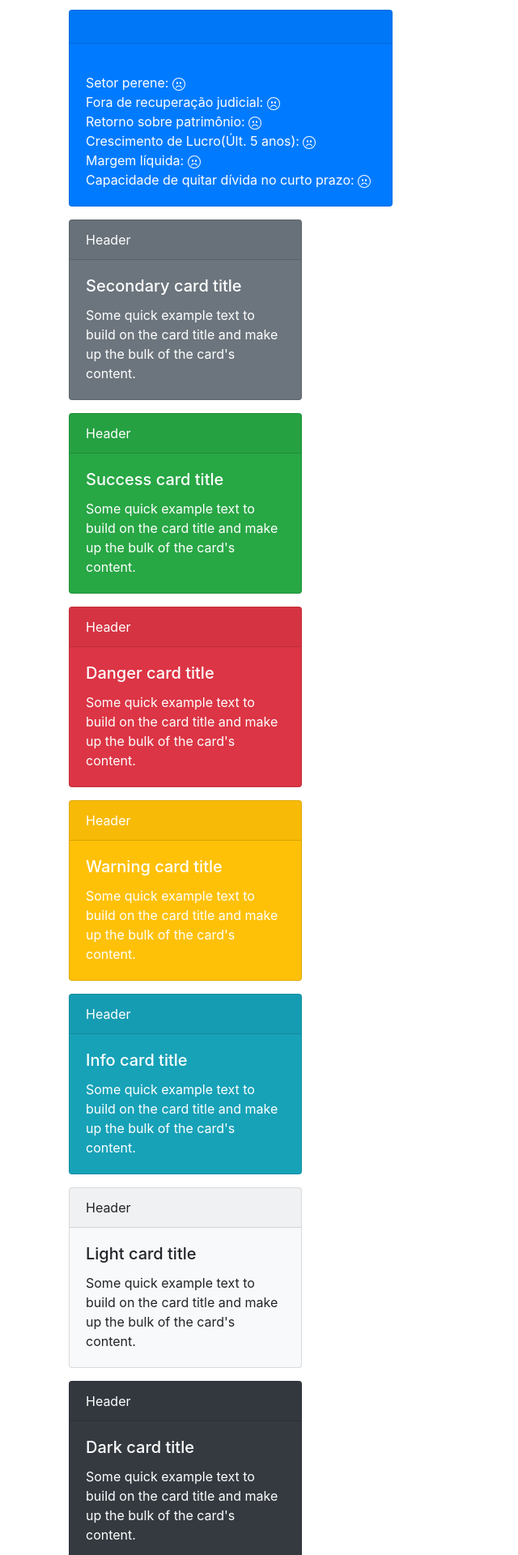
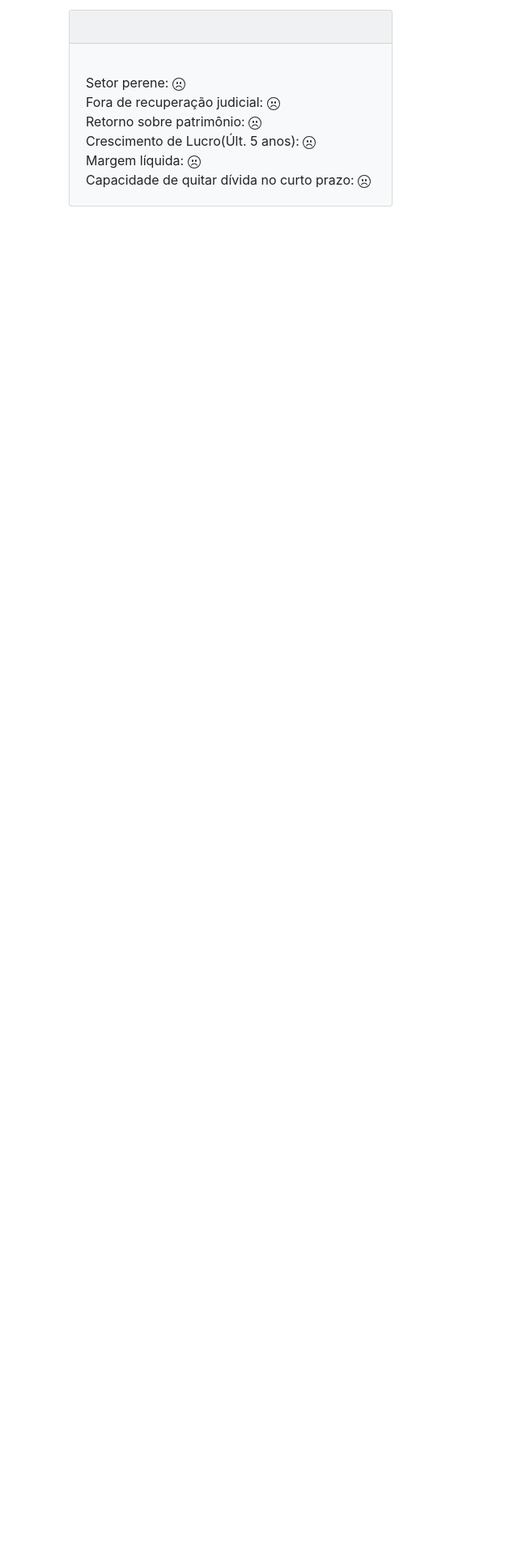
Before and after one commit to sartorileonardo/analisys-brazilian-stock-front, an Angular app: page / in a window 1280 px wide. Shown: the part 240-2160 px from the top of the page at 81% size, without its empty margins (0-640 px from the left). After the commit the page ends 800 px from the top, so only its background shows below. Built offline with nearby package versions, Linux system fonts and the light colour scheme.

Commit message:
[Added] - Added avaliacaoGeral with dynamic colors cards

```diff
--- a/src/app/analisys-brazilian-stock.dto.ts
+++ b/src/app/analisys-brazilian-stock.dto.ts
@@ -1,3 +1,4 @@
+import { AvaliacaoGeralDTO } from "./analisys-brazilian-stock.enum";
 
 export class AnalisysBrazilianStockDTO {
     ticker: string = "";
@@ -11,4 +12,5 @@
     possuiBomPrecoEmRelacaoAoLucroAssimComoValorPatrimonial: boolean = false;
     nomeEmpresa: string = "";
     segmentoEmpresa: string = "";
+    avaliacaoGeralDTO: AvaliacaoGeralDTO = AvaliacaoGeralDTO.INDEFINIDO;
 }
--- /dev/null
+++ b/src/app/analisys-brazilian-stock.enum.ts
@@ -0,0 +1,8 @@
+
+export enum AvaliacaoGeralDTO {
+    OTIMO = "card text-white bg-primary mb-3",
+    BOM = "card text-white bg-success mb-3",
+    REGULAR = "card text-white bg-warning mb-3",
+    RUIM = "card text-white bg-danger mb-3",
+    INDEFINIDO = "card bg-light mb-3"
+}
--- a/src/app/analisys-brazilian-stock/analisys-brazilian-stock.component.html
+++ b/src/app/analisys-brazilian-stock/analisys-brazilian-stock.component.html
@@ -1,4 +1,3 @@
-
 <div class="container mt-3" *ngIf="stockAnalisys">
 
   <div class="row mt-3">
@@ -7,7 +6,9 @@
       <form>
         <div class="form-floating">
           <label>Análise por Ticker</label>
-            <input type="text" class="form-control" placeholder="Insira o ticker da empresa, ex: ABEV3, VALE3, PETR4, BBAS3" id="ticker" required [(ngModel)]="ticker" (ngModelChange)="tickerChanged($event)" name="ticker">
+          <input type="text" class="form-control"
+            placeholder="Insira o ticker da empresa, ex: ABEV3, VALE3, PETR4, BBAS3" id="ticker" required
+            [(ngModel)]="ticker" (ngModelChange)="tickerChanged($event)" name="ticker">
         </div>
 
         <button type="button" class="btn btn-primary btn-lg btn-block" (click)="search()">Analisar</button>
@@ -21,7 +22,7 @@
         <br />
         <br />
 
-  <div class="card text-white bg-primary mb-3" style="max-width: 25rem;">
+        <div [class]="stockAnalisys.avaliacaoGeralDTO" style="max-width: 25rem;">
           <div class="card-header">
             <p>{{stockAnalisys.ticker}}</p>
           </div>
@@ -33,147 +34,121 @@
 
               <div *ngIf="stockAnalisys.estaEmSetorPerene">
                 Setor perene:
-          <svg xmlns="http://www.w3.org/2000/svg" width="16" height="16" fill="currentColor" class="bi bi-emoji-smile" viewBox="0 0 16 16">
-            <path d="M8 15A7 7 0 1 1 8 1a7 7 0 0 1 0 14zm0 1A8 8 0 1 0 8 0a8 8 0 0 0 0 16z"/>
-            <path d="M4.285 9.567a.5.5 0 0 1 .683.183A3.498 3.498 0 0 0 8 11.5a3.498 3.498 0 0 0 3.032-1.75.5.5 0 1 1 .866.5A4.498 4.498 0 0 1 8 12.5a4.498 4.498 0 0 1-3.898-2.25.5.5 0 0 1 .183-.683zM7 6.5C7 7.328 6.552 8 6 8s-1-.672-1-1.5S5.448 5 6 5s1 .672 1 1.5zm4 0c0 .828-.448 1.5-1 1.5s-1-.672-1-1.5S9.448 5 10 5s1 .672 1 1.5z"/>
+                <svg xmlns="http://www.w3.org/2000/svg" width="16" height="16" fill="currentColor"
+                  class="bi bi-emoji-smile" viewBox="0 0 16 16">
+                  <path d="M8 15A7 7 0 1 1 8 1a7 7 0 0 1 0 14zm0 1A8 8 0 1 0 8 0a8 8 0 0 0 0 16z" />
+                  <path
+                    d="M4.285 9.567a.5.5 0 0 1 .683.183A3.498 3.498 0 0 0 8 11.5a3.498 3.498 0 0 0 3.032-1.75.5.5 0 1 1 .866.5A4.498 4.498 0 0 1 8 12.5a4.498 4.498 0 0 1-3.898-2.25.5.5 0 0 1 .183-.683zM7 6.5C7 7.328 6.552 8 6 8s-1-.672-1-1.5S5.448 5 6 5s1 .672 1 1.5zm4 0c0 .828-.448 1.5-1 1.5s-1-.672-1-1.5S9.448 5 10 5s1 .672 1 1.5z" />
                 </svg>
               </div>
               <div *ngIf="!stockAnalisys.estaEmSetorPerene">
                 Setor perene:
-          <svg xmlns="http://www.w3.org/2000/svg" width="16" height="16" fill="currentColor" class="bi bi-emoji-frown" viewBox="0 0 16 16">
-            <path d="M8 15A7 7 0 1 1 8 1a7 7 0 0 1 0 14zm0 1A8 8 0 1 0 8 0a8 8 0 0 0 0 16z"/>
-            <path d="M4.285 12.433a.5.5 0 0 0 .683-.183A3.498 3.498 0 0 1 8 10.5c1.295 0 2.426.703 3.032 1.75a.5.5 0 0 0 .866-.5A4.498 4.498 0 0 0 8 9.5a4.5 4.5 0 0 0-3.898 2.25.5.5 0 0 0 .183.683zM7 6.5C7 7.328 6.552 8 6 8s-1-.672-1-1.5S5.448 5 6 5s1 .672 1 1.5zm4 0c0 .828-.448 1.5-1 1.5s-1-.672-1-1.5S9.448 5 10 5s1 .672 1 1.5z"/>
+                <svg xmlns="http://www.w3.org/2000/svg" width="16" height="16" fill="currentColor"
+                  class="bi bi-emoji-frown" viewBox="0 0 16 16">
+                  <path d="M8 15A7 7 0 1 1 8 1a7 7 0 0 1 0 14zm0 1A8 8 0 1 0 8 0a8 8 0 0 0 0 16z" />
+                  <path
+                    d="M4.285 12.433a.5.5 0 0 0 .683-.183A3.498 3.498 0 0 1 8 10.5c1.295 0 2.426.703 3.032 1.75a.5.5 0 0 0 .866-.5A4.498 4.498 0 0 0 8 9.5a4.5 4.5 0 0 0-3.898 2.25.5.5 0 0 0 .183.683zM7 6.5C7 7.328 6.552 8 6 8s-1-.672-1-1.5S5.448 5 6 5s1 .672 1 1.5zm4 0c0 .828-.448 1.5-1 1.5s-1-.672-1-1.5S9.448 5 10 5s1 .672 1 1.5z" />
                 </svg>
               </div>
 
               <div *ngIf="stockAnalisys.estaForaDeRecuperacaoJudicial">
                 Fora de recuperação judicial:
-          <svg xmlns="http://www.w3.org/2000/svg" width="16" height="16" fill="currentColor" class="bi bi-emoji-smile" viewBox="0 0 16 16">
-            <path d="M8 15A7 7 0 1 1 8 1a7 7 0 0 1 0 14zm0 1A8 8 0 1 0 8 0a8 8 0 0 0 0 16z"/>
-            <path d="M4.285 9.567a.5.5 0 0 1 .683.183A3.498 3.498 0 0 0 8 11.5a3.498 3.498 0 0 0 3.032-1.75.5.5 0 1 1 .866.5A4.498 4.498 0 0 1 8 12.5a4.498 4.498 0 0 1-3.898-2.25.5.5 0 0 1 .183-.683zM7 6.5C7 7.328 6.552 8 6 8s-1-.672-1-1.5S5.448 5 6 5s1 .672 1 1.5zm4 0c0 .828-.448 1.5-1 1.5s-1-.672-1-1.5S9.448 5 10 5s1 .672 1 1.5z"/>
+                <svg xmlns="http://www.w3.org/2000/svg" width="16" height="16" fill="currentColor"
+                  class="bi bi-emoji-smile" viewBox="0 0 16 16">
+                  <path d="M8 15A7 7 0 1 1 8 1a7 7 0 0 1 0 14zm0 1A8 8 0 1 0 8 0a8 8 0 0 0 0 16z" />
+                  <path
+                    d="M4.285 9.567a.5.5 0 0 1 .683.183A3.498 3.498 0 0 0 8 11.5a3.498 3.498 0 0 0 3.032-1.75.5.5 0 1 1 .866.5A4.498 4.498 0 0 1 8 12.5a4.498 4.498 0 0 1-3.898-2.25.5.5 0 0 1 .183-.683zM7 6.5C7 7.328 6.552 8 6 8s-1-.672-1-1.5S5.448 5 6 5s1 .672 1 1.5zm4 0c0 .828-.448 1.5-1 1.5s-1-.672-1-1.5S9.448 5 10 5s1 .672 1 1.5z" />
                 </svg>
               </div>
               <div *ngIf="!stockAnalisys.estaForaDeRecuperacaoJudicial">
                 Fora de recuperação judicial:
-          <svg xmlns="http://www.w3.org/2000/svg" width="16" height="16" fill="currentColor" class="bi bi-emoji-frown" viewBox="0 0 16 16">
-            <path d="M8 15A7 7 0 1 1 8 1a7 7 0 0 1 0 14zm0 1A8 8 0 1 0 8 0a8 8 0 0 0 0 16z"/>
-            <path d="M4.285 12.433a.5.5 0 0 0 .683-.183A3.498 3.498 0 0 1 8 10.5c1.295 0 2.426.703 3.032 1.75a.5.5 0 0 0 .866-.5A4.498 4.498 0 0 0 8 9.5a4.5 4.5 0 0 0-3.898 2.25.5.5 0 0 0 .183.683zM7 6.5C7 7.328 6.552 8 6 8s-1-.672-1-1.5S5.448 5 6 5s1 .672 1 1.5zm4 0c0 .828-.448 1.5-1 1.5s-1-.672-1-1.5S9.448 5 10 5s1 .672 1 1.5z"/>
+                <svg xmlns="http://www.w3.org/2000/svg" width="16" height="16" fill="currentColor"
+                  class="bi bi-emoji-frown" viewBox="0 0 16 16">
+                  <path d="M8 15A7 7 0 1 1 8 1a7 7 0 0 1 0 14zm0 1A8 8 0 1 0 8 0a8 8 0 0 0 0 16z" />
+                  <path
+                    d="M4.285 12.433a.5.5 0 0 0 .683-.183A3.498 3.498 0 0 1 8 10.5c1.295 0 2.426.703 3.032 1.75a.5.5 0 0 0 .866-.5A4.498 4.498 0 0 0 8 9.5a4.5 4.5 0 0 0-3.898 2.25.5.5 0 0 0 .183.683zM7 6.5C7 7.328 6.552 8 6 8s-1-.672-1-1.5S5.448 5 6 5s1 .672 1 1.5zm4 0c0 .828-.448 1.5-1 1.5s-1-.672-1-1.5S9.448 5 10 5s1 .672 1 1.5z" />
                 </svg>
               </div>
 
               <div *ngIf="stockAnalisys.possuiBomNivelRetornoSobrePatrimonio">
                 Retorno sobre patrimônio:
-          <svg xmlns="http://www.w3.org/2000/svg" width="16" height="16" fill="currentColor" class="bi bi-emoji-smile" viewBox="0 0 16 16">
-            <path d="M8 15A7 7 0 1 1 8 1a7 7 0 0 1 0 14zm0 1A8 8 0 1 0 8 0a8 8 0 0 0 0 16z"/>
-            <path d="M4.285 9.567a.5.5 0 0 1 .683.183A3.498 3.498 0 0 0 8 11.5a3.498 3.498 0 0 0 3.032-1.75.5.5 0 1 1 .866.5A4.498 4.498 0 0 1 8 12.5a4.498 4.498 0 0 1-3.898-2.25.5.5 0 0 1 .183-.683zM7 6.5C7 7.328 6.552 8 6 8s-1-.672-1-1.5S5.448 5 6 5s1 .672 1 1.5zm4 0c0 .828-.448 1.5-1 1.5s-1-.672-1-1.5S9.448 5 10 5s1 .672 1 1.5z"/>
+                <svg xmlns="http://www.w3.org/2000/svg" width="16" height="16" fill="currentColor"
+                  class="bi bi-emoji-smile" viewBox="0 0 16 16">
+                  <path d="M8 15A7 7 0 1 1 8 1a7 7 0 0 1 0 14zm0 1A8 8 0 1 0 8 0a8 8 0 0 0 0 16z" />
+                  <path
+                    d="M4.285 9.567a.5.5 0 0 1 .683.183A3.498 3.498 0 0 0 8 11.5a3.498 3.498 0 0 0 3.032-1.75.5.5 0 1 1 .866.5A4.498 4.498 0 0 1 8 12.5a4.498 4.498 0 0 1-3.898-2.25.5.5 0 0 1 .183-.683zM7 6.5C7 7.328 6.552 8 6 8s-1-.672-1-1.5S5.448 5 6 5s1 .672 1 1.5zm4 0c0 .828-.448 1.5-1 1.5s-1-.672-1-1.5S9.448 5 10 5s1 .672 1 1.5z" />
                 </svg>
               </div>
               <div *ngIf="!stockAnalisys.possuiBomNivelRetornoSobrePatrimonio">
                 Retorno sobre patrimônio:
-          <svg xmlns="http://www.w3.org/2000/svg" width="16" height="16" fill="currentColor" class="bi bi-emoji-frown" viewBox="0 0 16 16">
-            <path d="M8 15A7 7 0 1 1 8 1a7 7 0 0 1 0 14zm0 1A8 8 0 1 0 8 0a8 8 0 0 0 0 16z"/>
-            <path d="M4.285 12.433a.5.5 0 0 0 .683-.183A3.498 3.498 0 0 1 8 10.5c1.295 0 2.426.703 3.032 1.75a.5.5 0 0 0 .866-.5A4.498 4.498 0 0 0 8 9.5a4.5 4.5 0 0 0-3.898 2.25.5.5 0 0 0 .183.683zM7 6.5C7 7.328 6.552 8 6 8s-1-.672-1-1.5S5.448 5 6 5s1 .672 1 1.5zm4 0c0 .828-.448 1.5-1 1.5s-1-.672-1-1.5S9.448 5 10 5s1 .672 1 1.5z"/>
+                <svg xmlns="http://www.w3.org/2000/svg" width="16" height="16" fill="currentColor"
+                  class="bi bi-emoji-frown" viewBox="0 0 16 16">
+                  <path d="M8 15A7 7 0 1 1 8 1a7 7 0 0 1 0 14zm0 1A8 8 0 1 0 8 0a8 8 0 0 0 0 16z" />
+                  <path
+                    d="M4.285 12.433a.5.5 0 0 0 .683-.183A3.498 3.498 0 0 1 8 10.5c1.295 0 2.426.703 3.032 1.75a.5.5 0 0 0 .866-.5A4.498 4.498 0 0 0 8 9.5a4.5 4.5 0 0 0-3.898 2.25.5.5 0 0 0 .183.683zM7 6.5C7 7.328 6.552 8 6 8s-1-.672-1-1.5S5.448 5 6 5s1 .672 1 1.5zm4 0c0 .828-.448 1.5-1 1.5s-1-.672-1-1.5S9.448 5 10 5s1 .672 1 1.5z" />
                 </svg>
               </div>
 
               <div *ngIf="stockAnalisys.possuiBomNivelCrescimentoLucroNosUltimos5Anos">
                 Crescimento de Lucro(Últ. 5 anos):
-          <svg xmlns="http://www.w3.org/2000/svg" width="16" height="16" fill="currentColor" class="bi bi-emoji-smile" viewBox="0 0 16 16">
-            <path d="M8 15A7 7 0 1 1 8 1a7 7 0 0 1 0 14zm0 1A8 8 0 1 0 8 0a8 8 0 0 0 0 16z"/>
-            <path d="M4.285 9.567a.5.5 0 0 1 .683.183A3.498 3.498 0 0 0 8 11.5a3.498 3.498 0 0 0 3.032-1.75.5.5 0 1 1 .866.5A4.498 4.498 0 0 1 8 12.5a4.498 4.498 0 0 1-3.898-2.25.5.5 0 0 1 .183-.683zM7 6.5C7 7.328 6.552 8 6 8s-1-.672-1-1.5S5.448 5 6 5s1 .672 1 1.5zm4 0c0 .828-.448 1.5-1 1.5s-1-.672-1-1.5S9.448 5 10 5s1 .672 1 1.5z"/>
+                <svg xmlns="http://www.w3.org/2000/svg" width="16" height="16" fill="currentColor"
+                  class="bi bi-emoji-smile" viewBox="0 0 16 16">
+                  <path d="M8 15A7 7 0 1 1 8 1a7 7 0 0 1 0 14zm0 1A8 8 0 1 0 8 0a8 8 0 0 0 0 16z" />
+                  <path
+                    d="M4.285 9.567a.5.5 0 0 1 .683.183A3.498 3.498 0 0 0 8 11.5a3.498 3.498 0 0 0 3.032-1.75.5.5 0 1 1 .866.5A4.498 4.498 0 0 1 8 12.5a4.498 4.498 0 0 1-3.898-2.25.5.5 0 0 1 .183-.683zM7 6.5C7 7.328 6.552 8 6 8s-1-.672-1-1.5S5.448 5 6 5s1 .672 1 1.5zm4 0c0 .828-.448 1.5-1 1.5s-1-.672-1-1.5S9.448 5 10 5s1 .672 1 1.5z" />
                 </svg>
               </div>
               <div *ngIf="!stockAnalisys.possuiBomNivelCrescimentoLucroNosUltimos5Anos">
                 Crescimento de Lucro(Últ. 5 anos):
-          <svg xmlns="http://www.w3.org/2000/svg" width="16" height="16" fill="currentColor" class="bi bi-emoji-frown" viewBox="0 0 16 16">
-            <path d="M8 15A7 7 0 1 1 8 1a7 7 0 0 1 0 14zm0 1A8 8 0 1 0 8 0a8 8 0 0 0 0 16z"/>
-            <path d="M4.285 12.433a.5.5 0 0 0 .683-.183A3.498 3.498 0 0 1 8 10.5c1.295 0 2.426.703 3.032 1.75a.5.5 0 0 0 .866-.5A4.498 4.498 0 0 0 8 9.5a4.5 4.5 0 0 0-3.898 2.25.5.5 0 0 0 .183.683zM7 6.5C7 7.328 6.552 8 6 8s-1-.672-1-1.5S5.448 5 6 5s1 .672 1 1.5zm4 0c0 .828-.448 1.5-1 1.5s-1-.672-1-1.5S9.448 5 10 5s1 .672 1 1.5z"/>
+                <svg xmlns="http://www.w3.org/2000/svg" width="16" height="16" fill="currentColor"
+                  class="bi bi-emoji-frown" viewBox="0 0 16 16">
+                  <path d="M8 15A7 7 0 1 1 8 1a7 7 0 0 1 0 14zm0 1A8 8 0 1 0 8 0a8 8 0 0 0 0 16z" />
+                  <path
+                    d="M4.285 12.433a.5.5 0 0 0 .683-.183A3.498 3.498 0 0 1 8 10.5c1.295 0 2.426.703 3.032 1.75a.5.5 0 0 0 .866-.5A4.498 4.498 0 0 0 8 9.5a4.5 4.5 0 0 0-3.898 2.25.5.5 0 0 0 .183.683zM7 6.5C7 7.328 6.552 8 6 8s-1-.672-1-1.5S5.448 5 6 5s1 .672 1 1.5zm4 0c0 .828-.448 1.5-1 1.5s-1-.672-1-1.5S9.448 5 10 5s1 .672 1 1.5z" />
                 </svg>
               </div>
 
               <div *ngIf="stockAnalisys.possuiBomNivelMargemLiquida">
                 Margem líquida:
-          <svg xmlns="http://www.w3.org/2000/svg" width="16" height="16" fill="currentColor" class="bi bi-emoji-smile" viewBox="0 0 16 16">
-            <path d="M8 15A7 7 0 1 1 8 1a7 7 0 0 1 0 14zm0 1A8 8 0 1 0 8 0a8 8 0 0 0 0 16z"/>
-            <path d="M4.285 9.567a.5.5 0 0 1 .683.183A3.498 3.498 0 0 0 8 11.5a3.498 3.498 0 0 0 3.032-1.75.5.5 0 1 1 .866.5A4.498 4.498 0 0 1 8 12.5a4.498 4.498 0 0 1-3.898-2.25.5.5 0 0 1 .183-.683zM7 6.5C7 7.328 6.552 8 6 8s-1-.672-1-1.5S5.448 5 6 5s1 .672 1 1.5zm4 0c0 .828-.448 1.5-1 1.5s-1-.672-1-1.5S9.448 5 10 5s1 .672 1 1.5z"/>
+                <svg xmlns="http://www.w3.org/2000/svg" width="16" height="16" fill="currentColor"
+                  class="bi bi-emoji-smile" viewBox="0 0 16 16">
+                  <path d="M8 15A7 7 0 1 1 8 1a7 7 0 0 1 0 14zm0 1A8 8 0 1 0 8 0a8 8 0 0 0 0 16z" />
+                  <path
+                    d="M4.285 9.567a.5.5 0 0 1 .683.183A3.498 3.498 0 0 0 8 11.5a3.498 3.498 0 0 0 3.032-1.75.5.5 0 1 1 .866.5A4.498 4.498 0 0 1 8 12.5a4.498 4.498 0 0 1-3.898-2.25.5.5 0 0 1 .183-.683zM7 6.5C7 7.328 6.552 8 6 8s-1-.672-1-1.5S5.448 5 6 5s1 .672 1 1.5zm4 0c0 .828-.448 1.5-1 1.5s-1-.672-1-1.5S9.448 5 10 5s1 .672 1 1.5z" />
                 </svg>
               </div>
               <div *ngIf="!stockAnalisys.possuiBomNivelMargemLiquida">
                 Margem líquida:
-          <svg xmlns="http://www.w3.org/2000/svg" width="16" height="16" fill="currentColor" class="bi bi-emoji-frown" viewBox="0 0 16 16">
-            <path d="M8 15A7 7 0 1 1 8 1a7 7 0 0 1 0 14zm0 1A8 8 0 1 0 8 0a8 8 0 0 0 0 16z"/>
-            <path d="M4.285 12.433a.5.5 0 0 0 .683-.183A3.498 3.498 0 0 1 8 10.5c1.295 0 2.426.703 3.032 1.75a.5.5 0 0 0 .866-.5A4.498 4.498 0 0 0 8 9.5a4.5 4.5 0 0 0-3.898 2.25.5.5 0 0 0 .183.683zM7 6.5C7 7.328 6.552 8 6 8s-1-.672-1-1.5S5.448 5 6 5s1 .672 1 1.5zm4 0c0 .828-.448 1.5-1 1.5s-1-.672-1-1.5S9.448 5 10 5s1 .672 1 1.5z"/>
+                <svg xmlns="http://www.w3.org/2000/svg" width="16" height="16" fill="currentColor"
+                  class="bi bi-emoji-frown" viewBox="0 0 16 16">
+                  <path d="M8 15A7 7 0 1 1 8 1a7 7 0 0 1 0 14zm0 1A8 8 0 1 0 8 0a8 8 0 0 0 0 16z" />
+                  <path
+                    d="M4.285 12.433a.5.5 0 0 0 .683-.183A3.498 3.498 0 0 1 8 10.5c1.295 0 2.426.703 3.032 1.75a.5.5 0 0 0 .866-.5A4.498 4.498 0 0 0 8 9.5a4.5 4.5 0 0 0-3.898 2.25.5.5 0 0 0 .183.683zM7 6.5C7 7.328 6.552 8 6 8s-1-.672-1-1.5S5.448 5 6 5s1 .672 1 1.5zm4 0c0 .828-.448 1.5-1 1.5s-1-.672-1-1.5S9.448 5 10 5s1 .672 1 1.5z" />
                 </svg>
               </div>
 
               <div *ngIf="stockAnalisys.possuiBomNivelDeCapacidadeDeQuitarDividaNoCurtoPrazo">
                 Capacidade de quitar dívida no curto prazo:
-          <svg xmlns="http://www.w3.org/2000/svg" width="16" height="16" fill="currentColor" class="bi bi-emoji-smile" viewBox="0 0 16 16">
-            <path d="M8 15A7 7 0 1 1 8 1a7 7 0 0 1 0 14zm0 1A8 8 0 1 0 8 0a8 8 0 0 0 0 16z"/>
-            <path d="M4.285 9.567a.5.5 0 0 1 .683.183A3.498 3.498 0 0 0 8 11.5a3.498 3.498 0 0 0 3.032-1.75.5.5 0 1 1 .866.5A4.498 4.498 0 0 1 8 12.5a4.498 4.498 0 0 1-3.898-2.25.5.5 0 0 1 .183-.683zM7 6.5C7 7.328 6.552 8 6 8s-1-.672-1-1.5S5.448 5 6 5s1 .672 1 1.5zm4 0c0 .828-.448 1.5-1 1.5s-1-.672-1-1.5S9.448 5 10 5s1 .672 1 1.5z"/>
+                <svg xmlns="http://www.w3.org/2000/svg" width="16" height="16" fill="currentColor"
+                  class="bi bi-emoji-smile" viewBox="0 0 16 16">
+                  <path d="M8 15A7 7 0 1 1 8 1a7 7 0 0 1 0 14zm0 1A8 8 0 1 0 8 0a8 8 0 0 0 0 16z" />
+                  <path
+                    d="M4.285 9.567a.5.5 0 0 1 .683.183A3.498 3.498 0 0 0 8 11.5a3.498 3.498 0 0 0 3.032-1.75.5.5 0 1 1 .866.5A4.498 4.498 0 0 1 8 12.5a4.498 4.498 0 0 1-3.898-2.25.5.5 0 0 1 .183-.683zM7 6.5C7 7.328 6.552 8 6 8s-1-.672-1-1.5S5.448 5 6 5s1 .672 1 1.5zm4 0c0 .828-.448 1.5-1 1.5s-1-.672-1-1.5S9.448 5 10 5s1 .672 1 1.5z" />
                 </svg>
               </div>
               <div *ngIf="!stockAnalisys.possuiBomNivelDeCapacidadeDeQuitarDividaNoCurtoPrazo">
                 Capacidade de quitar dívida no curto prazo:
-          <svg xmlns="http://www.w3.org/2000/svg" width="16" height="16" fill="currentColor" class="bi bi-emoji-frown" viewBox="0 0 16 16">
-            <path d="M8 15A7 7 0 1 1 8 1a7 7 0 0 1 0 14zm0 1A8 8 0 1 0 8 0a8 8 0 0 0 0 16z"/>
-            <path d="M4.285 12.433a.5.5 0 0 0 .683-.183A3.498 3.498 0 0 1 8 10.5c1.295 0 2.426.703 3.032 1.75a.5.5 0 0 0 .866-.5A4.498 4.498 0 0 0 8 9.5a4.5 4.5 0 0 0-3.898 2.25.5.5 0 0 0 .183.683zM7 6.5C7 7.328 6.552 8 6 8s-1-.672-1-1.5S5.448 5 6 5s1 .672 1 1.5zm4 0c0 .828-.448 1.5-1 1.5s-1-.672-1-1.5S9.448 5 10 5s1 .672 1 1.5z"/>
+                <svg xmlns="http://www.w3.org/2000/svg" width="16" height="16" fill="currentColor"
+                  class="bi bi-emoji-frown" viewBox="0 0 16 16">
+                  <path d="M8 15A7 7 0 1 1 8 1a7 7 0 0 1 0 14zm0 1A8 8 0 1 0 8 0a8 8 0 0 0 0 16z" />
+                  <path
+                    d="M4.285 12.433a.5.5 0 0 0 .683-.183A3.498 3.498 0 0 1 8 10.5c1.295 0 2.426.703 3.032 1.75a.5.5 0 0 0 .866-.5A4.498 4.498 0 0 0 8 9.5a4.5 4.5 0 0 0-3.898 2.25.5.5 0 0 0 .183.683zM7 6.5C7 7.328 6.552 8 6 8s-1-.672-1-1.5S5.448 5 6 5s1 .672 1 1.5zm4 0c0 .828-.448 1.5-1 1.5s-1-.672-1-1.5S9.448 5 10 5s1 .672 1 1.5z" />
                 </svg>
               </div>
 
             </div>
           </div>
         </div>
-  <div class="card text-white bg-secondary mb-3" style="max-width: 18rem;">
-    <div class="card-header">Header</div>
-    <div class="card-body">
-      <h5 class="card-title">Secondary card title</h5>
-      <p class="card-text">Some quick example text to build on the card title and make up the bulk of the card's content.</p>
-    </div>
-  </div>
-  <div class="card text-white bg-success mb-3" style="max-width: 18rem;">
-    <div class="card-header">Header</div>
-    <div class="card-body">
-      <h5 class="card-title">Success card title</h5>
-      <p class="card-text">Some quick example text to build on the card title and make up the bulk of the card's content.</p>
-    </div>
-  </div>
-  <div class="card text-white bg-danger mb-3" style="max-width: 18rem;">
-    <div class="card-header">Header</div>
-    <div class="card-body">
-      <h5 class="card-title">Danger card title</h5>
-      <p class="card-text">Some quick example text to build on the card title and make up the bulk of the card's content.</p>
-    </div>
-  </div>
-  <div class="card text-white bg-warning mb-3" style="max-width: 18rem;">
-    <div class="card-header">Header</div>
-    <div class="card-body">
-      <h5 class="card-title">Warning card title</h5>
-      <p class="card-text">Some quick example text to build on the card title and make up the bulk of the card's content.</p>
-    </div>
-  </div>
-  <div class="card text-white bg-info mb-3" style="max-width: 18rem;">
-    <div class="card-header">Header</div>
-    <div class="card-body">
-      <h5 class="card-title">Info card title</h5>
-      <p class="card-text">Some quick example text to build on the card title and make up the bulk of the card's content.</p>
-    </div>
-  </div>
-  <div class="card bg-light mb-3" style="max-width: 18rem;">
-    <div class="card-header">Header</div>
-    <div class="card-body">
-      <h5 class="card-title">Light card title</h5>
-      <p class="card-text">Some quick example text to build on the card title and make up the bulk of the card's content.</p>
-    </div>
-  </div>
-  <div class="card text-white bg-dark mb-3" style="max-width: 18rem;">
-    <div class="card-header">Header</div>
-    <div class="card-body">
-      <h5 class="card-title">Dark card title</h5>
-      <p class="card-text">Some quick example text to build on the card title and make up the bulk of the card's content.</p>
-    </div>
-  </div>
-
       </form>
     </div>
   </div>
--- a/src/app/analisys-brazilian-stock/analisys-brazilian-stock.component.ts
+++ b/src/app/analisys-brazilian-stock/analisys-brazilian-stock.component.ts
@@ -1,5 +1,6 @@
 import { Component, OnInit } from "@angular/core";
 import { AnalisysBrazilianStockDTO } from "../analisys-brazilian-stock.dto";
+import { AvaliacaoGeralDTO } from "../analisys-brazilian-stock.enum";
 import { AnalisysBrazilianStockService } from "../analisys-brazilian-stock.service";
 
 
@@ -27,10 +28,28 @@
     private getAnalisys(){
         this.service.getAnalisys(this.ticker).subscribe(
             res => {
-                this.stockAnalisys = res as AnalisysBrazilianStockDTO
+                this.stockAnalisys = this.parseResponseToDTO(res)
             }
         )
         console.log(this.stockAnalisys)
+    }
+
+    private parseResponseToDTO(res: any){
+        let avaliacaoGeralDTO = AvaliacaoGeralDTO.INDEFINIDO;
+        switch(res["avaliacaoGeralDTO"]){
+            case 'OTIMO': avaliacaoGeralDTO = AvaliacaoGeralDTO.OTIMO;
+            break;
+            case 'BOM': avaliacaoGeralDTO = AvaliacaoGeralDTO.BOM;
+            break;
+            case 'REGULAR': avaliacaoGeralDTO = AvaliacaoGeralDTO.REGULAR;
+            break;
+            case 'RUIM': avaliacaoGeralDTO = AvaliacaoGeralDTO.RUIM;
+            break;
+            default: avaliacaoGeralDTO = AvaliacaoGeralDTO.INDEFINIDO;
+        }
+        const dto = res as AnalisysBrazilianStockDTO
+        dto.avaliacaoGeralDTO = avaliacaoGeralDTO
+        return dto
     }
 
     search(){
```
Lines whose indentation alone changed are shown as unchanged.
